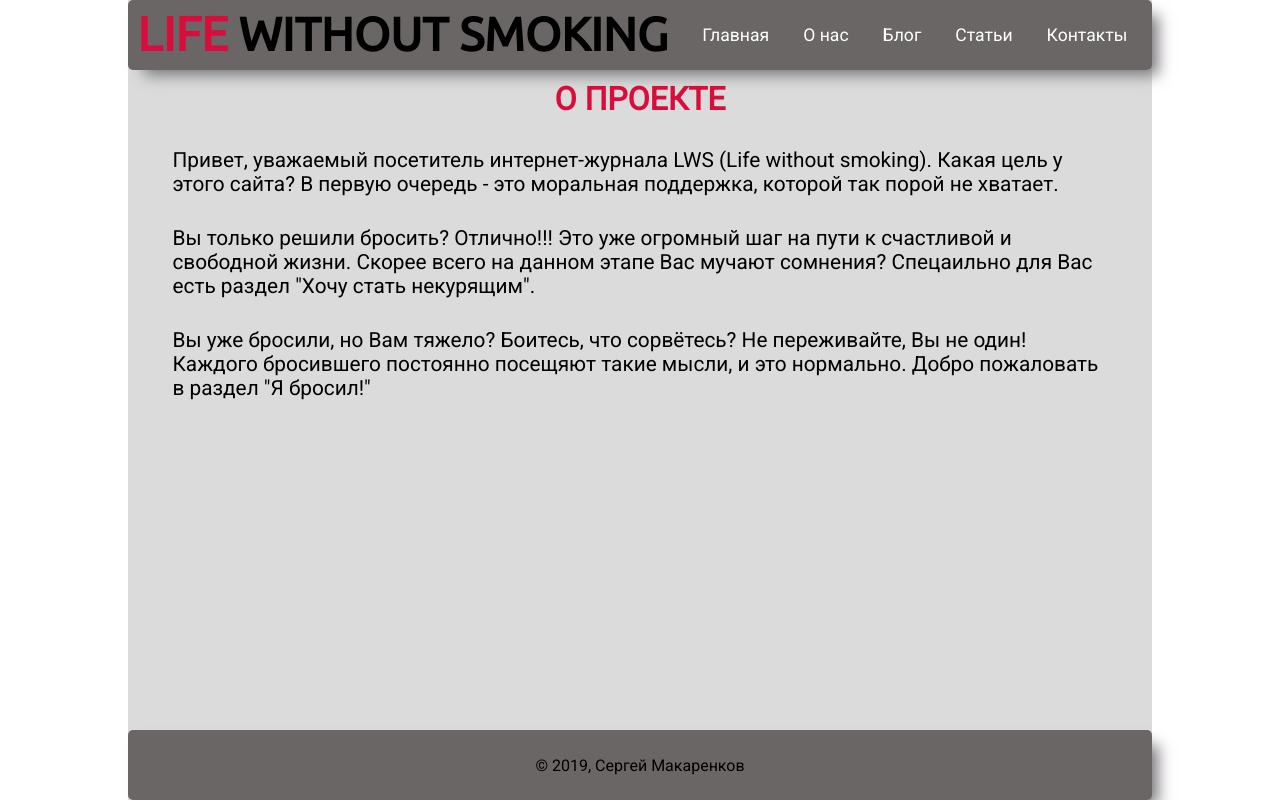
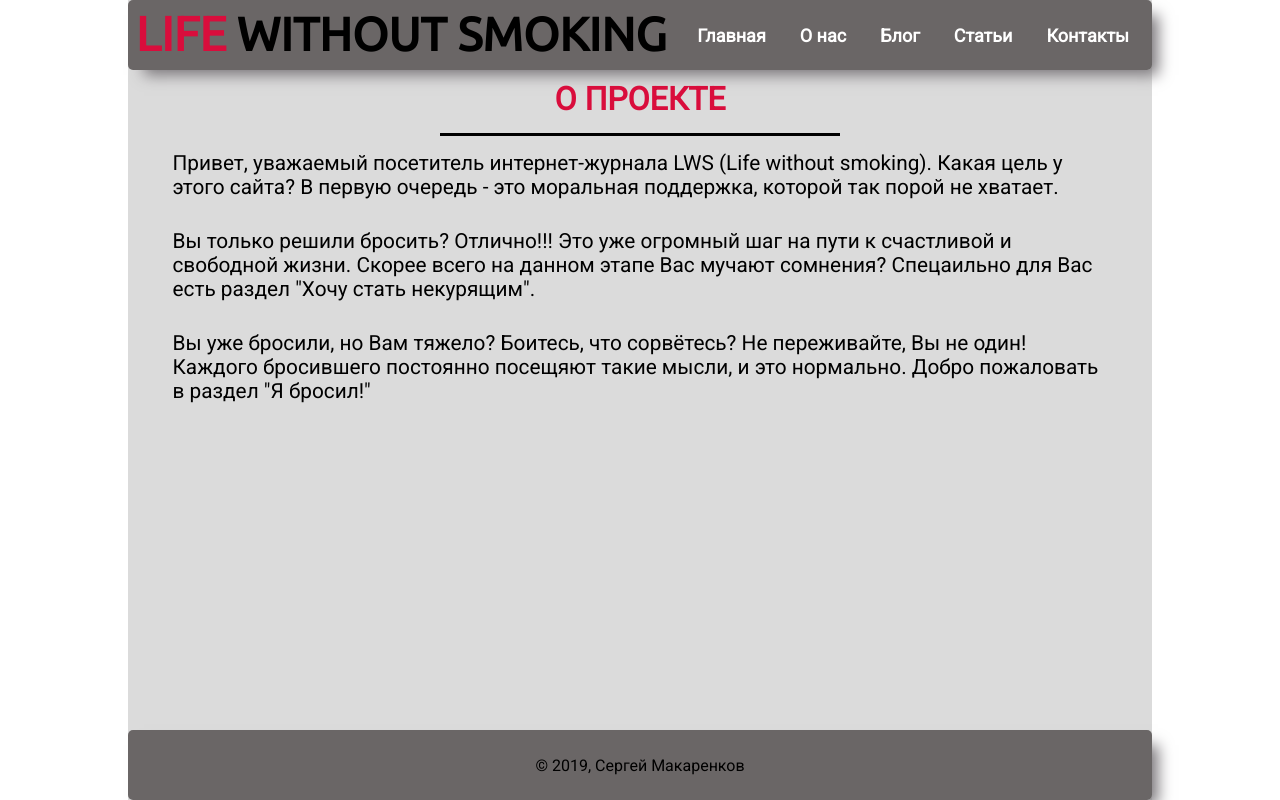
Before and after one commit to SNMakarenkoff/lws, a plain HTML site: page about.html in a window 1280 px wide. Drawn offline with Linux system fonts and the light colour scheme.

Commit message:
add hr to about page

```diff
--- a/about.html
+++ b/about.html
@@ -21,6 +21,7 @@
         </header>
         <main>
             <h1>О проекте</h1>
+            <hr>
             <p class="about">
             Привет, уважаемый посетитель интернет-журнала LWS (Life without smoking). Какая цель у этого сайта? В первую очередь - это моральная поддержка, которой так порой не хватает.
             </p>
--- a/css/style.css
+++ b/css/style.css
@@ -49,7 +49,8 @@
 .header ul li a {
     text-decoration: none;
     color: white;
-    font-size: 1.1em;
+    font-size: 18px;
+    font-weight: bold;
 }
 
 .header ul li:hover {
@@ -83,6 +84,13 @@ main p {
 
 }
 
+main hr {
+    height: 3px;
+    width: 400px;
+    background-color: black;
+    border: none;
+}
+
 footer {
     display: flex;
     justify-content: space-around;
```
